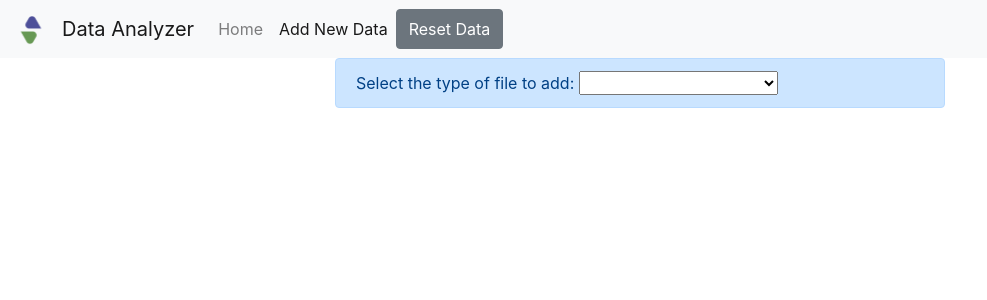
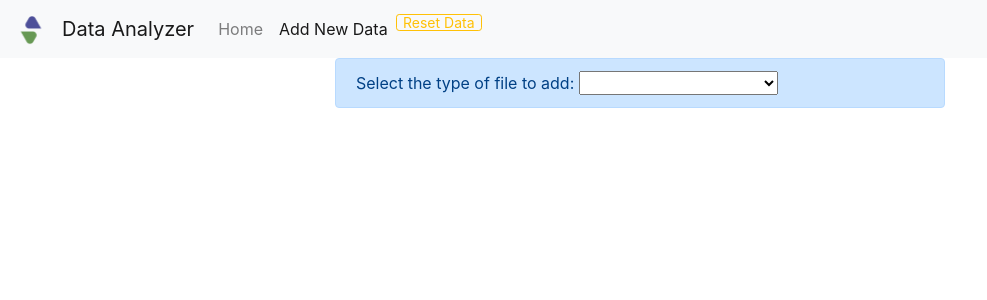
Before and after one commit to parsehex/data-analyzer, a Vue app: page /upload in a window 1280 px wide. Shown: the top 300 px of the page, without its empty margins (0-987 px from the left). Built offline with nearby package versions, Linux system fonts and the light colour scheme.

Commit message:
always show reset button and make it subtler

```diff
--- a/src/App.vue
+++ b/src/App.vue
@@ -16,3 +16,13 @@
 		name: 'App',
 	});
 </script>
+
+<style>
+	.btn-group-xs > .btn,
+	.btn-xs {
+		padding: 0.25rem 0.4rem;
+		font-size: 0.875rem;
+		line-height: 0.5;
+		border-radius: 0.2rem;
+	}
+</style>
--- a/src/components/Btn.vue
+++ b/src/components/Btn.vue
@@ -24,7 +24,7 @@
 				required: true,
 			},
 			size: {
-				type: String as () => '' | 'sm' | 'lg',
+				type: String as () => '' | 'xs' | 'sm' | 'lg',
 				required: false,
 				default: '',
 			},
--- a/src/components/Navigation/Navigation.vue
+++ b/src/components/Navigation/Navigation.vue
@@ -20,7 +20,17 @@
 			<ul class="navbar-nav mr-auto">
 				<nav-item to="/">Home</nav-item>
 				<nav-item to="/upload">Add New Data</nav-item>
-				<btn type="secondary" v-if="isDev" @click="reset">Reset Data</btn>
+				<li class="nav-item">
+					<btn
+						type="warning"
+						outline
+						size="xs"
+						@click="reset"
+						title="Reset all data for Data Analyzer"
+					>
+						Reset Data
+					</btn>
+				</li>
 			</ul>
 		</div>
 	</nav>
@@ -41,9 +51,6 @@
 				required: true,
 			},
 		},
-		computed: {
-			isDev: () => state.isDev,
-		},
 		methods: {
 			reset: async () => {
 				await Dexie.delete('data-analyzer');
--- a/src/pages/File.vue
+++ b/src/pages/File.vue
@@ -67,7 +67,6 @@
 				fileInput.click();
 			},
 			async upload() {
-				// state.isLoading = true;
 				const { files } = this.$refs.fileInput as HTMLInputElement;
 
 				const buffers: ArrayBuffer[] = [];
@@ -88,9 +87,6 @@
 					content: fileData,
 				});
 				await updateFilesList();
-
-				// state.isLoading = false;
-				// nextTick(() => router.replace('/'));
 			},
 			uploadFile(file: File): Promise<ArrayBuffer> {
 				return new Promise((resolve) => {
```
